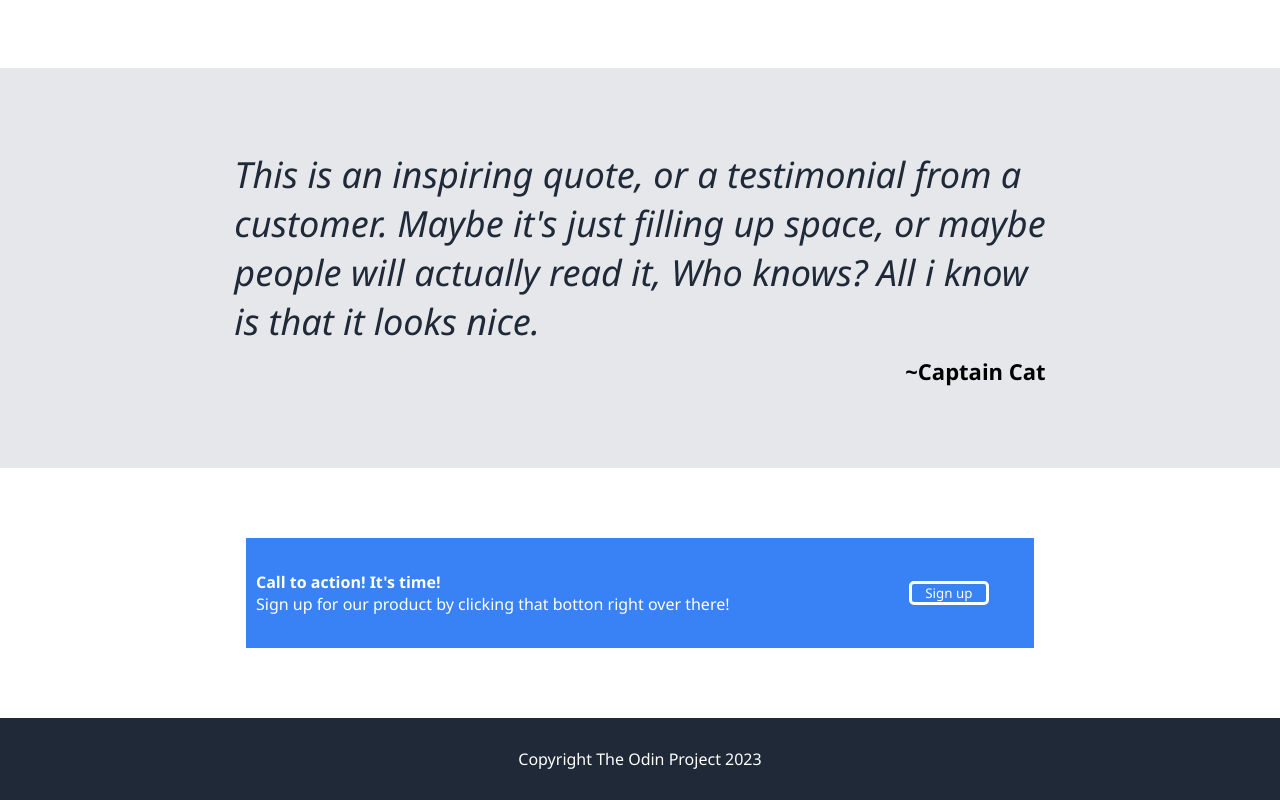
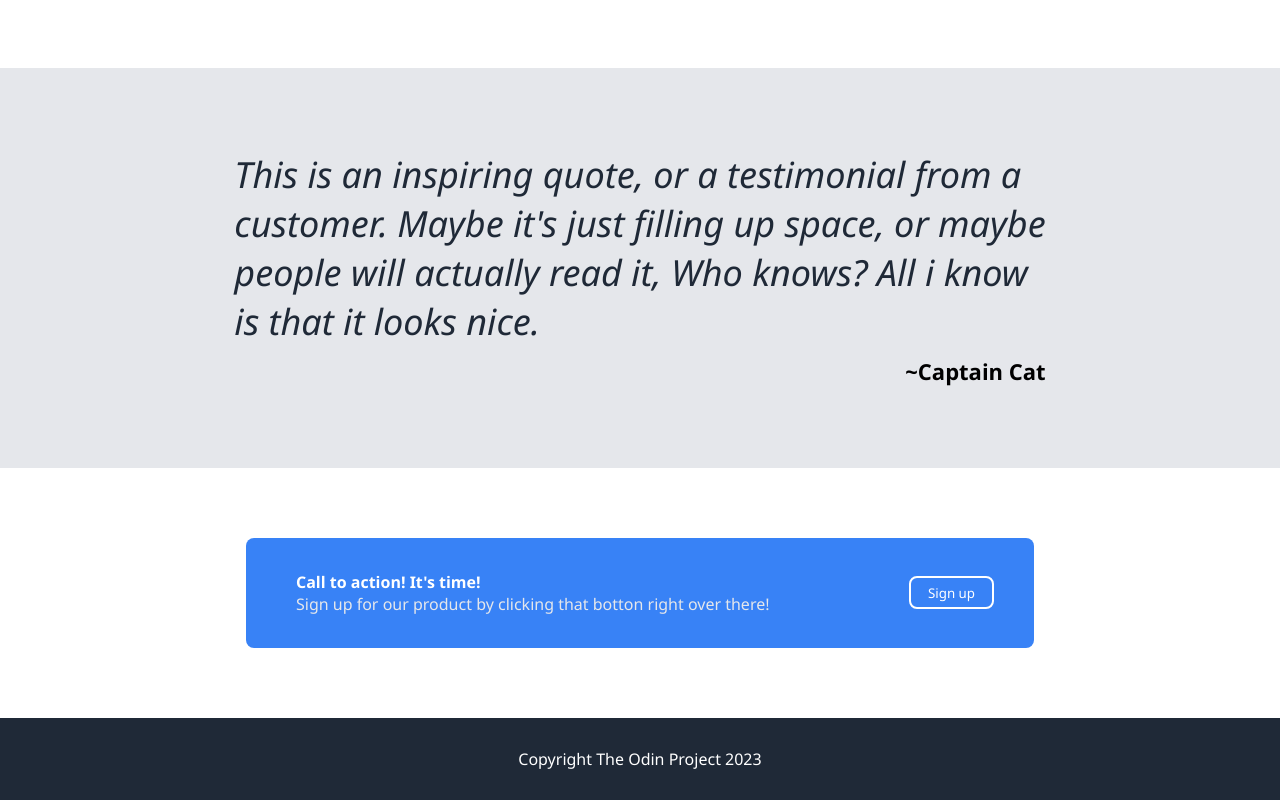
Before and after one commit to sa1ihu/landing-page, a plain HTML site: page index.html in a window 1280 px wide. Shown: the part 825-1625 px from the top of the page. Drawn offline with Linux system fonts and the light colour scheme.

Commit message:
all done

```diff
--- a/index.html
+++ b/index.html
@@ -50,11 +50,11 @@
     </div>
     <div class="section-four">
         <div class="action-box">
+            <div class="action-left">
+                 <p style="font-weight: bolder;">Call to action! It's time!</p>
+                 <p style="font-weight: lighter; color: #e5e7eb;">Sign up for our product by clicking that botton right over there!</p>
+            </div>
             <div class="action-right">
-                 <p style="font-weight: bolder;">Call to action! It's time!</p>
-                 <p>Sign up for our product by clicking that botton right over there!</p>
-            </div>
-            <div class="action-left">
                 <button class="action-button">
                     Sign up
                 </button>
--- a/style.css
+++ b/style.css
@@ -144,16 +144,15 @@ h2{
     max-height: 400px;
 }
 .quotebox{
-    /* padding: 450px; */
     display: flex;
     flex-direction: column;
-    /* padding-top: 100px; */
     margin: 100px;
 
 
 }
 
 .quote{
+    display: flex;
     color: #1f2937;
     font-size: 36px;
     font-style: italic;
@@ -184,27 +183,32 @@ h2{
     padding: 10px 10px 10px 10px;
     width: 60%;
     height: 90px;
+    border-radius: 8px;
 }
 
-.action-right{
-
-    width: 85%;
+.action-left{
+    display: flex;
+    flex-direction: column;
+    padding-left: 40px;
+    width: 80%;
     color: white;
     font-size: 16px;
 }
 
 
-.action-left{
-    width: 15%;
+.action-right{
+    max-width: 20%;
+    padding-right: 30px;
 }
 
 .action-button{
     color: white;
     background-color: #3882f6;
-    border: 3px solid white;
-    width: 80px;
-
-    border-radius: 5px;
+    border: 2.5px solid white;
+    width: 85px;
+    height: 33px;
+    border-radius: 8px;
+    font-weight: lighter;
 }
 
 
```
